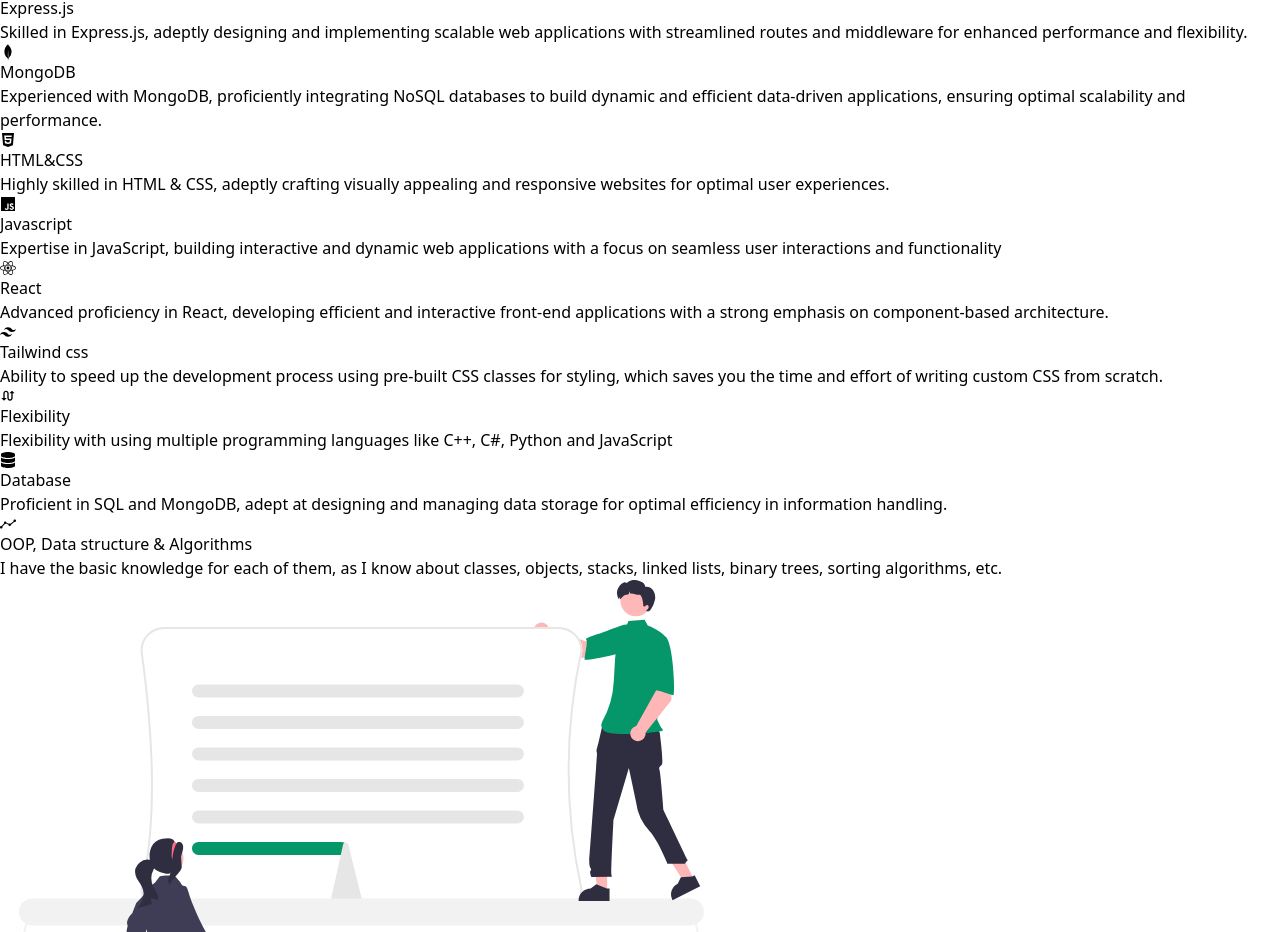
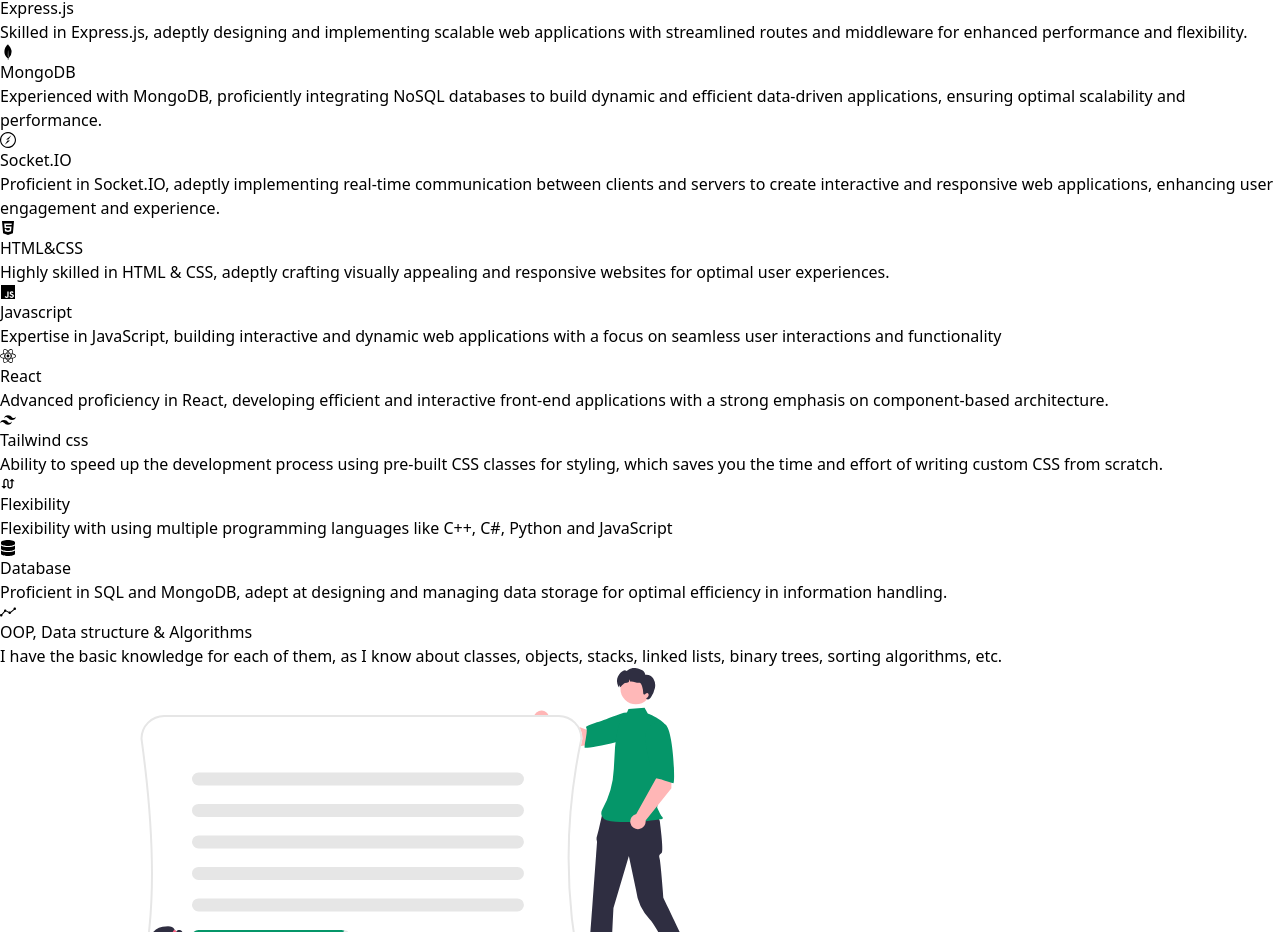
Before and after one commit to khaleed2002/portfolio, a React (Vite) app: page / in a window 1280 px wide. Shown: the part 1012-1944 px from the top of the page. Built offline with nearby package versions, Linux system fonts and the light colour scheme.

Commit message:
add skill

```diff
--- a/src/data.jsx
+++ b/src/data.jsx
@@ -1,6 +1,11 @@
 import { nanoid } from 'nanoid'
 import { FaHtml5, FaJs, FaReact, FaDatabase, FaNode } from 'react-icons/fa'
-import { SiTailwindcss, SiExpress, SiMongodb } from 'react-icons/si'
+import {
+  SiTailwindcss,
+  SiExpress,
+  SiMongodb,
+  SiSocketdotio,
+} from 'react-icons/si'
 import { MdOutlineSwapCalls } from 'react-icons/md'
 import { SlGraph } from 'react-icons/sl'
 export const links = [
@@ -28,6 +33,12 @@
     title: 'MongoDB',
     icon: <SiMongodb className="h-16 w-16 text-emerald-500" />,
     text: 'Experienced with MongoDB, proficiently integrating NoSQL databases to build dynamic and efficient data-driven applications, ensuring optimal scalability and performance.',
+  },
+  {
+    id: nanoid(),
+    title: 'Socket.IO',
+    icon: <SiSocketdotio className="h-16 w-16 text-emerald-500" />,
+    text: 'Proficient in Socket.IO, adeptly implementing real-time communication between clients and servers to create interactive and responsive web applications, enhancing user engagement and experience.',
   },
   {
     id: nanoid(),
```
